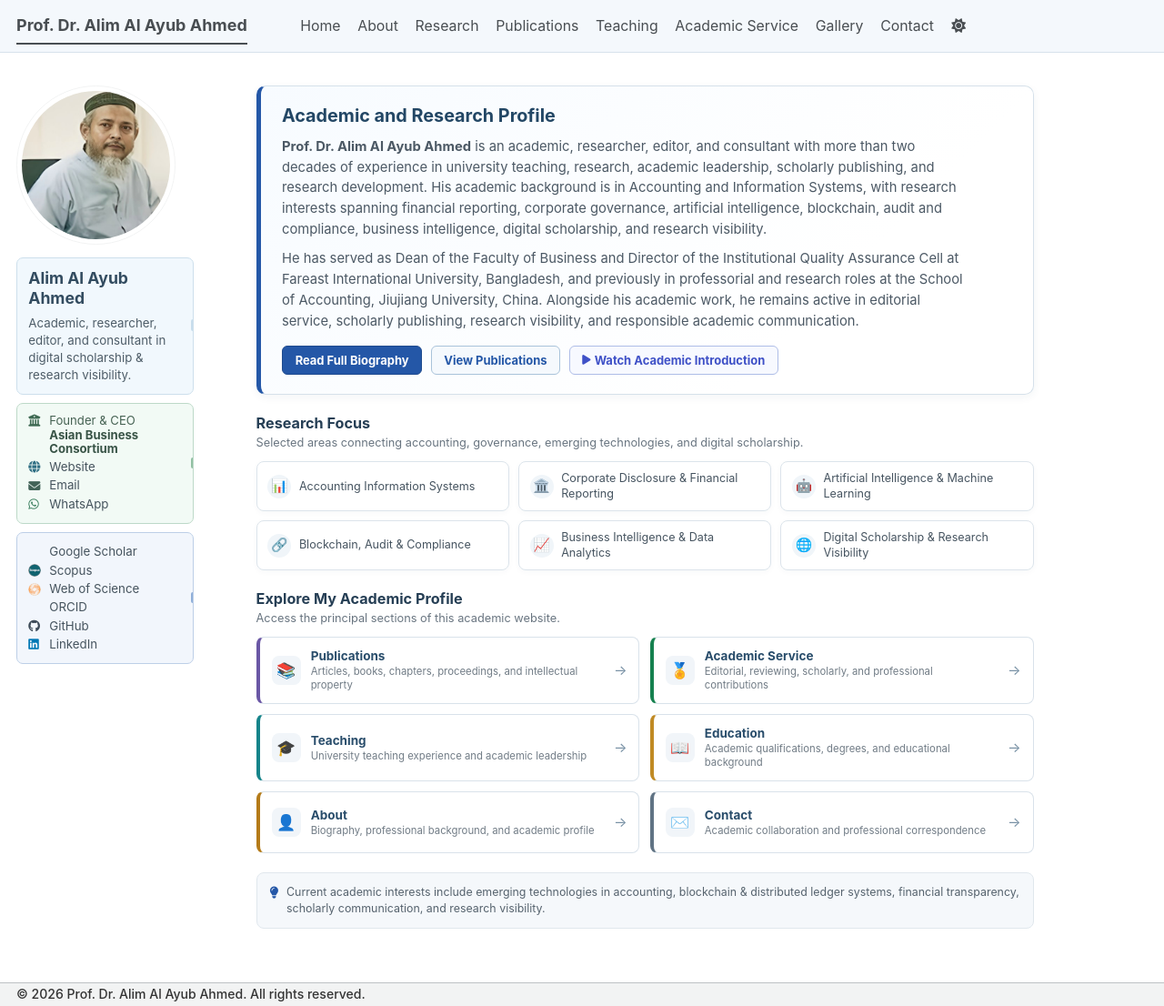
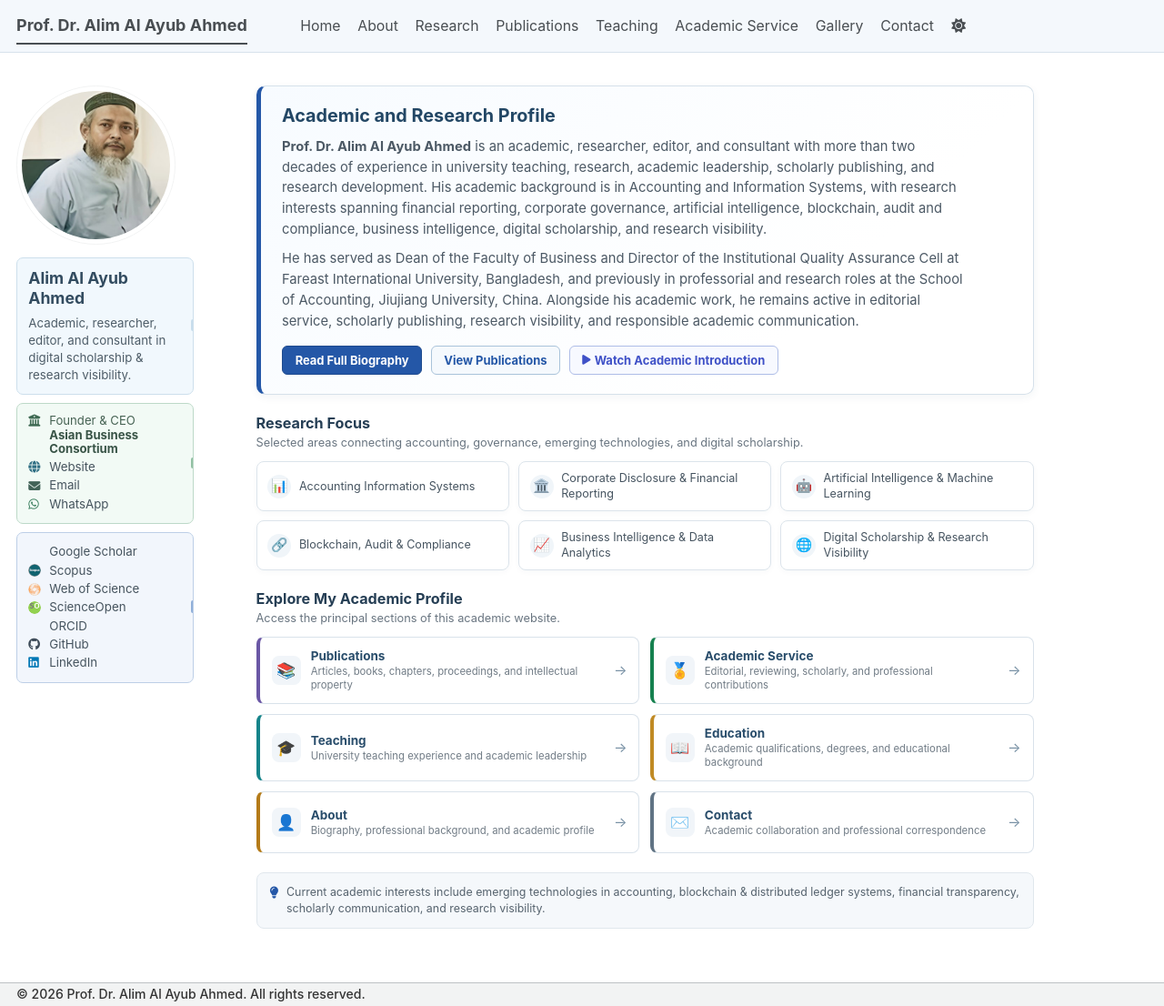
Before and after one commit to alimalayubahmed/alimalayubahmed.github.io, a Jekyll site: the page built from _pages/home.html, in a window 1280 px wide and 1106 px high. Shown: the whole window at 91% size. Built offline with Jekyll 4.4.1, drawn with Linux system fonts in a browser that asks for light colours; a style sheet for code colours, icons or effects is not loaded.

Commit message:
Page update

```diff
--- a/_config.yml
+++ b/_config.yml
@@ -41,6 +41,7 @@ author:
   googlescholar    : "https://scholar.google.com/citations?user=azjOR68AAAAJ"
   scopus           : "https://www.scopus.com/authid/detail.uri?authorId=57218631949"
   webofscience     : "https://www.webofscience.com/wos/author/rid/B-2259-2015"
+  scienceopen      : "https://www.scienceopen.com/user/statistics/dralim"
   orcid            : "https://orcid.org/0000-0003-4836-5423"
 
   # Academic websites not shown in sidebar
@@ -120,21 +121,21 @@ comments:
     colorscheme          :
 
 staticman:
-  allowedFields          : ['name', 'email', 'url', 'message']
-  branch                 : "gh-pages"
-  commitMessage          : "New comment."
-  filename               : comment-{@timestamp}
-  format                 : "yml"
-  moderation             : true
-  path                   : "_data/comments/{options.slug}"
-  requiredFields         : ['name', 'email', 'message']
+  allowedFields: ['name', 'email', 'url', 'message']
+  branch: "gh-pages"
+  commitMessage: "New comment."
+  filename: comment-{@timestamp}
+  format: "yml"
+  moderation: true
+  path: "_data/comments/{options.slug}"
+  requiredFields: ['name', 'email', 'message']
   transforms:
-    email                : "md5"
+    email: "md5"
   generatedFields:
     date:
-      type               : "date"
+      type: "date"
       options:
-        format           : "iso8601"
+        format: "iso8601"
 
 atom_feed:
   hide                   : false
@@ -169,6 +170,7 @@ social:
     - "https://scholar.google.com/citations?user=azjOR68AAAAJ"
     - "https://www.scopus.com/authid/detail.uri?authorId=57218631949"
     - "https://www.webofscience.com/wos/author/rid/B-2259-2015"
+    - "https://www.scienceopen.com/user/statistics/dralim"
     - "https://ieee-collabratec.ieee.org/app/p/alimahmed"
     - "https://www.semanticscholar.org/author/Alim-Al-Ayub-Ahmed/30566020"
     - "https://papers.ssrn.com/sol3/cf_dev/AbsByAuth.cfm?per_id=2362304"
--- a/_includes/author-profile.html
+++ b/_includes/author-profile.html
@@ -68,7 +68,6 @@
            ================================================= -->
       <div class="sidebar-profile-card sidebar-profile-card--contact">
 
-        <!-- Role + Employer -->
         <div class="sidebar-professional-heading">
 
           <div class="sidebar-professional-role">
@@ -88,7 +87,6 @@
 
         <ul class="sidebar-profile-list">
 
-          <!-- Website -->
           {% if author.uri %}
             <li>
               <a
@@ -107,7 +105,6 @@
           {% endif %}
 
 
-          <!-- Email -->
           {% if author.email %}
             <li>
               <a href="mailto:{{ author.email }}">
@@ -123,7 +120,6 @@
           {% endif %}
 
 
-          <!-- WhatsApp -->
           {% if author.whatsapp %}
             <li>
               <a
@@ -216,6 +212,28 @@
           {% endif %}
 
 
+          <!-- ScienceOpen -->
+          {% if author.scienceopen %}
+            <li>
+              <a
+                href="{{ author.scienceopen }}"
+                target="_blank"
+                rel="noopener noreferrer">
+
+                <span class="sidebar-item-icon sidebar-item-icon--image">
+                  <img
+                    src="{{ '/images/profile-logos/so.png' | relative_url }}"
+                    alt=""
+                    aria-hidden="true">
+                </span>
+
+                <span class="sidebar-item-text">ScienceOpen</span>
+
+              </a>
+            </li>
+          {% endif %}
+
+
           <!-- ORCID -->
           {% if author.orcid %}
             <li>
```
